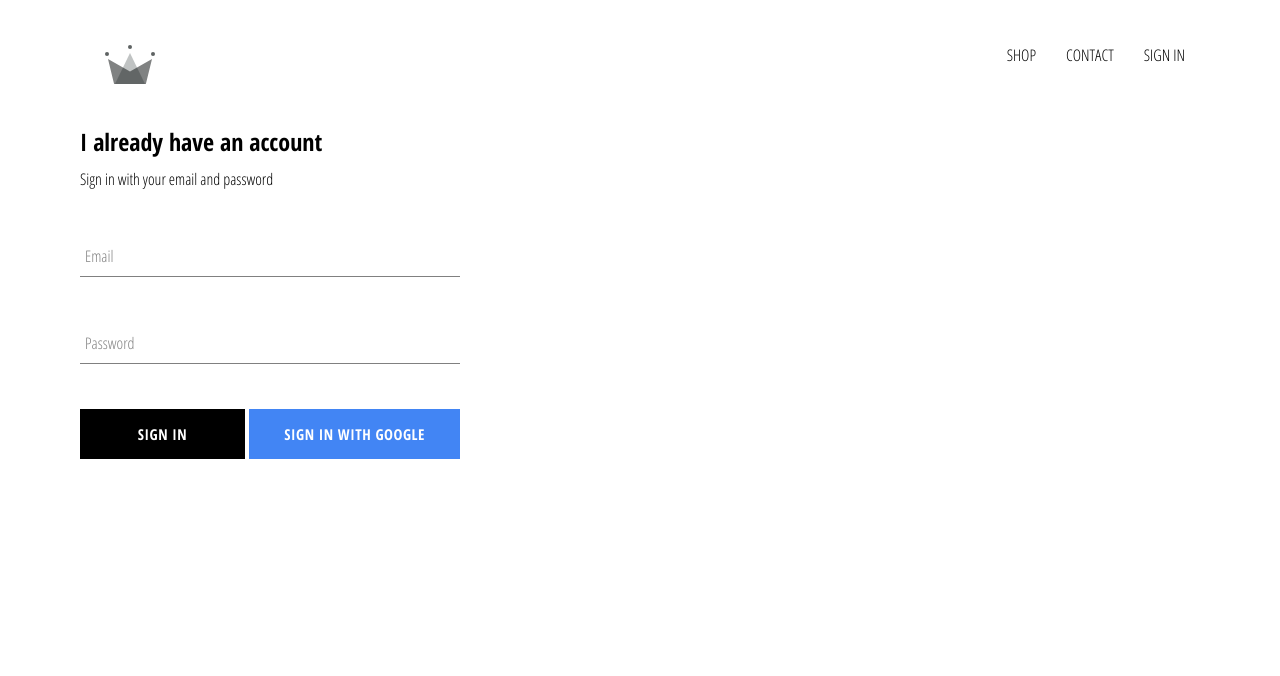
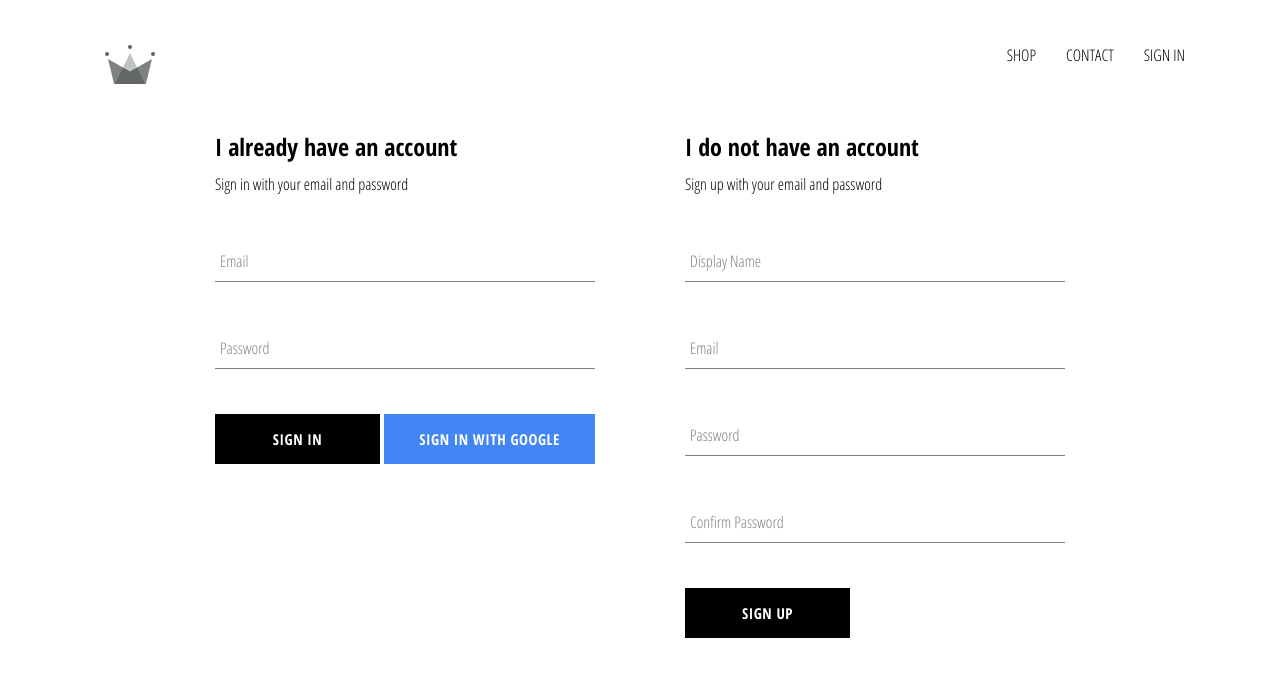
Before and after one commit to psaksena-dev/Shoppingara, a React (Create React App) app: page /signin in a window 1280 px wide. Shown: the top 676 px of the page. Built offline with nearby package versions, Linux system fonts and the light colour scheme; no server answers.

Commit message:
finished sign in and sign up

```diff
--- a/src/App.js
+++ b/src/App.js
@@ -5,7 +5,7 @@ import { Route, Switch } from 'react-router-dom';
 import ShopPage from './pages/shop/shop.component';
 import SignInSignUpPage from './pages/signin/sign-in-and-sign-up.component';
 import Header from './components/header/header.component';
-import { auth } from './firebase/firebase.utils';
+import { auth, createUsrProfileDocuemnt } from './firebase/firebase.utils';
 
 class App extends React.Component {
 	constructor(props) {
@@ -19,11 +19,24 @@ class App extends React.Component {
 	unsubscribeFromAuth = null;
 
 	componentDidMount() {
-		this.unsubscribeFromAuth = auth.onAuthStateChanged((user) => {
-			this.setState({
-				currentUser: user
-			});
-			console.log(user);
+		this.unsubscribeFromAuth = auth.onAuthStateChanged(async (userAuth) => {
+			console.log('user signed in');
+			if (userAuth) {
+				const userRef = await createUsrProfileDocuemnt(userAuth);
+
+				userRef.onSnapshot((snapshot) => {
+					this.setState({
+						currentUser: {
+							id: snapshot.id,
+							...snapshot.data()
+						}
+					});
+				});
+			} else {
+				this.setState({
+					currentUser: userAuth
+				});
+			}
 		});
 	}
 
--- a/src/components/signin/signin.component.jsx
+++ b/src/components/signin/signin.component.jsx
@@ -2,7 +2,7 @@ import React, { Component } from 'react';
 import FormInput from './../forminput/forminput.component';
 import CustomButton from './../custombutton/custombutton.component';
 import classes from './signin.module.scss';
-import { signInWithGoogle } from './../../firebase/firebase.utils';
+import { auth, signInWithGoogle } from './../../firebase/firebase.utils';
 
 class SignIn extends Component {
 	constructor(props) {
@@ -14,12 +14,20 @@ class SignIn extends Component {
 		};
 	}
 
-	onSubmitHandler = (ev) => {
+	onSubmitHandler = async (ev) => {
 		ev.preventDefault();
-		this.setState({
-			email: '',
-			password: ''
-		});
+
+		const { email, password } = this.state;
+
+		try {
+			await auth.signInWithEmailAndPassword(email, password);
+			this.setState({
+				email: '',
+				password: ''
+			});
+		} catch (error) {
+			console.log('error', error.message);
+		}
 	};
 
 	onChangeHandler = (ev) => {
--- /dev/null
+++ b/src/components/signup/signup.component.js
@@ -0,0 +1,106 @@
+import React, { Component } from 'react';
+import classes from './signup.module.scss';
+import FormInput from './../../components/forminput/forminput.component';
+import CustomButton from './../../components/custombutton/custombutton.component';
+
+import {
+	auth,
+	createUsrProfileDocuemnt
+} from './../../firebase/firebase.utils';
+
+class SignUp extends Component {
+	state = {
+		displayName: '',
+		email: '',
+		password: '',
+		confirmPassword: ''
+	};
+
+	handleSubmit = async (ev) => {
+		ev.preventDefault();
+
+		const { displayName, email, password, confirmPassword } = this.state;
+		if (password !== confirmPassword) {
+			alert("passwords don't match");
+			return;
+		}
+		debugger;
+		try {
+			const { user } = await auth.createUserWithEmailAndPassword(
+				email,
+				password
+			);
+
+			await createUsrProfileDocuemnt(user, {
+				displayName
+			});
+
+			this.setState({
+				displayName: '',
+				email: '',
+				password: '',
+				confirmPassword: ''
+			});
+		} catch (error) {
+			console.log(error);
+		}
+	};
+
+	handleChange = (ev) => {
+		const { name, value } = ev.target;
+		this.setState({
+			[name]: value
+		});
+	};
+
+	render() {
+		const { displayName, email, password, confirmPassword } = this.state;
+		return (
+			<div className={classes['sign-up']}>
+				<h2 className={classes.title}>I do not have an account</h2>
+				<span>Sign up with your email and password</span>
+				<form className={classes['sign-up-form']} onSubmit={this.handleSubmit}>
+					<FormInput
+						type="text"
+						name="displayName"
+						value={displayName}
+						onChange={this.handleChange}
+						label="Display Name"
+						required
+					/>
+
+					<FormInput
+						type="email"
+						name="email"
+						value={email}
+						onChange={this.handleChange}
+						label="Email"
+						required
+					/>
+
+					<FormInput
+						type="password"
+						name="password"
+						value={password}
+						onChange={this.handleChange}
+						label="Password"
+						required
+					/>
+
+					<FormInput
+						type="password"
+						name="confirmPassword"
+						value={confirmPassword}
+						onChange={this.handleChange}
+						label="Confirm Password"
+						required
+					/>
+
+					<CustomButton type="submit">Sign Up</CustomButton>
+				</form>
+			</div>
+		);
+	}
+}
+
+export default SignUp;
--- /dev/null
+++ b/src/components/signup/signup.module.scss
@@ -0,0 +1,9 @@
+.sign-up {
+	display: flex;
+	flex-direction: column;
+	width: 380px;
+
+	.title {
+		margin: 10px 0;
+	}
+}
--- a/src/firebase/firebase.utils.js
+++ b/src/firebase/firebase.utils.js
@@ -10,6 +10,31 @@ const config = {
 	messagingSenderId: '699015041587',
 	appId: '1:699015041587:web:71e2410979e6d927018946',
 	measurementId: 'G-ZJ0RNBC2CD'
+};
+
+export const createUsrProfileDocuemnt = async (userAuth, additionUserData) => {
+	if (!userAuth) return;
+
+	const userRef = firestore.doc(`users/${userAuth.uid}`);
+	const snapshot = await userRef.get();
+
+	if (!snapshot.exists) {
+		const { displayName, email } = userAuth;
+		const createdAt = new Date();
+
+		try {
+			await userRef.set({
+				displayName,
+				email,
+				createdAt,
+				...additionUserData
+			});
+		} catch (error) {
+			console.log('error creating user', error.message);
+		}
+	}
+
+	return userRef;
 };
 
 firebase.initializeApp(config);
--- a/src/pages/signin/sign-in-and-sign-up.component.jsx
+++ b/src/pages/signin/sign-in-and-sign-up.component.jsx
@@ -1,11 +1,13 @@
 import React from 'react';
 import classes from './sign-in-and-sign-up.module.scss';
 import SignIn from './../../components/signin/signin.component';
+import SignUp from './../../components/signup/signup.component';
 
 const SignInSignUpPage = () => {
 	return (
-		<div>
+		<div className={classes['sign-in-and-sign-up']}>
 			<SignIn />
+			<SignUp />
 		</div>
 	);
 };
--- a/src/pages/signin/sign-in-and-sign-up.module.scss
+++ b/src/pages/signin/sign-in-and-sign-up.module.scss
@@ -0,0 +1,6 @@
+.sign-in-and-sign-up {
+	width: 850px;
+	display: flex;
+	justify-content: space-between;
+	margin: 30px auto;
+}
```
